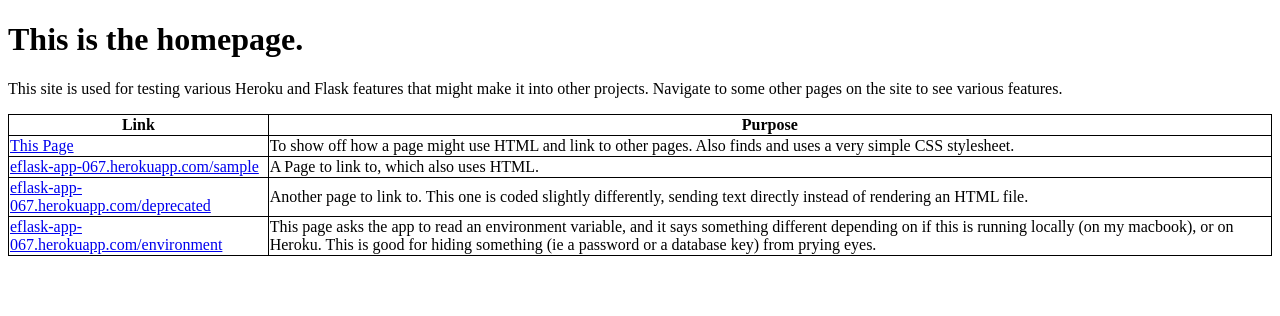
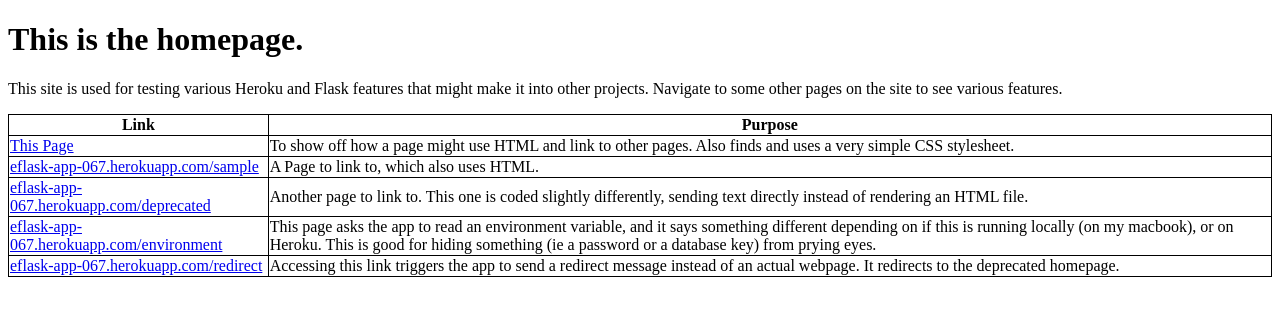
Before and after one commit to JacquelineCasey/flask-tutorial, a Flask app: page / in a window 1280 px wide. Shown: the top 316 px of the page. Run offline with Flask 2, Linux system fonts and the light colour scheme.

Commit message:
Added an endpoint that redirects the user elsewhere: - Updated README.md with info - Added a function to main.py - Added a link to the homepage for fast testing

```diff
--- a/app/main.py
+++ b/app/main.py
@@ -1,6 +1,6 @@
 # Following the tutorial here: https://www.geeksforgeeks.org/deploy-python-flask-app-on-heroku/
 
-from flask import Flask, render_template
+from flask import Flask, render_template, url_for, redirect
 import os # For checking environment variables.
 
 
@@ -31,3 +31,10 @@ def env_check():
         return "<h1>Checking environment variable $MESSAGE: No variable found </h1>"
     else:
         return "<h1>Checking environment variable $MESSAGE: " + message + " </h1>"
+
+# A demonstration of a redirect response.
+# url_for() determines the url given the FUNCTION NAME of the endpoint, so
+# "old_view" redirects to the /deprecated site.
+@app.route("/redirect")
+def redirecting_page():
+    return redirect(url_for("old_view"))
--- a/app/templates/index.html
+++ b/app/templates/index.html
@@ -50,6 +50,13 @@
         from prying eyes.
       </td>
     </tr>
+    <tr>
+      <td> <a href="/redirect">eflask-app-067.herokuapp.com/redirect</a> </td>
+      <td>
+        Accessing this link triggers the app to send a redirect message instead
+        of an actual webpage. It redirects to the deprecated homepage.
+      </td>
+    </tr>
   </table>
 
 </html>
```
Also changed, not shown: README.md.
